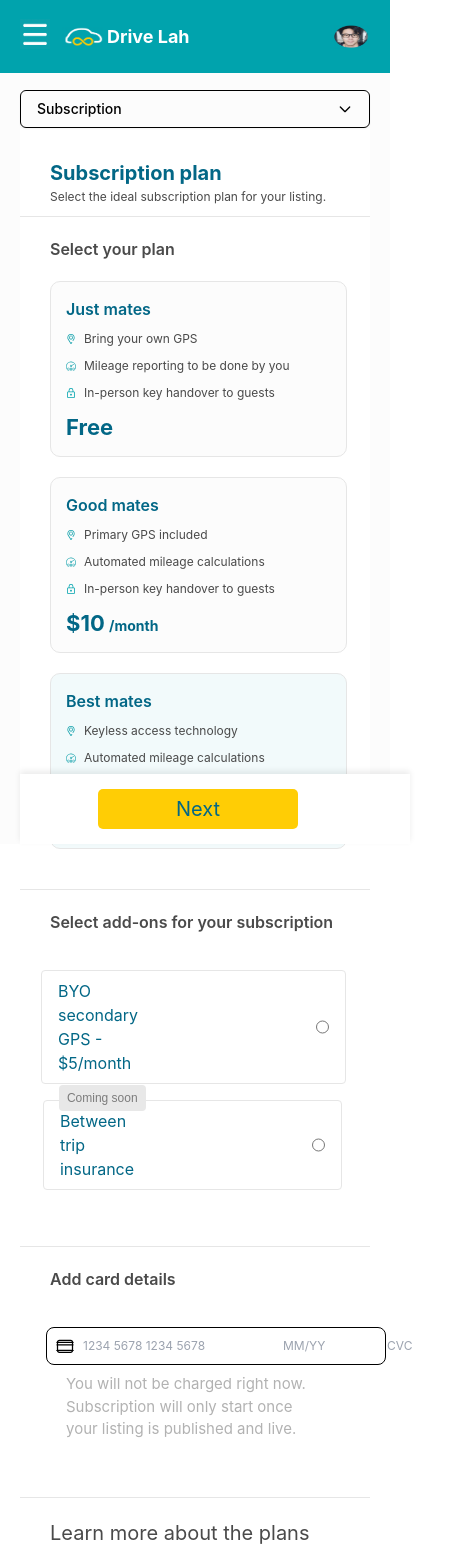
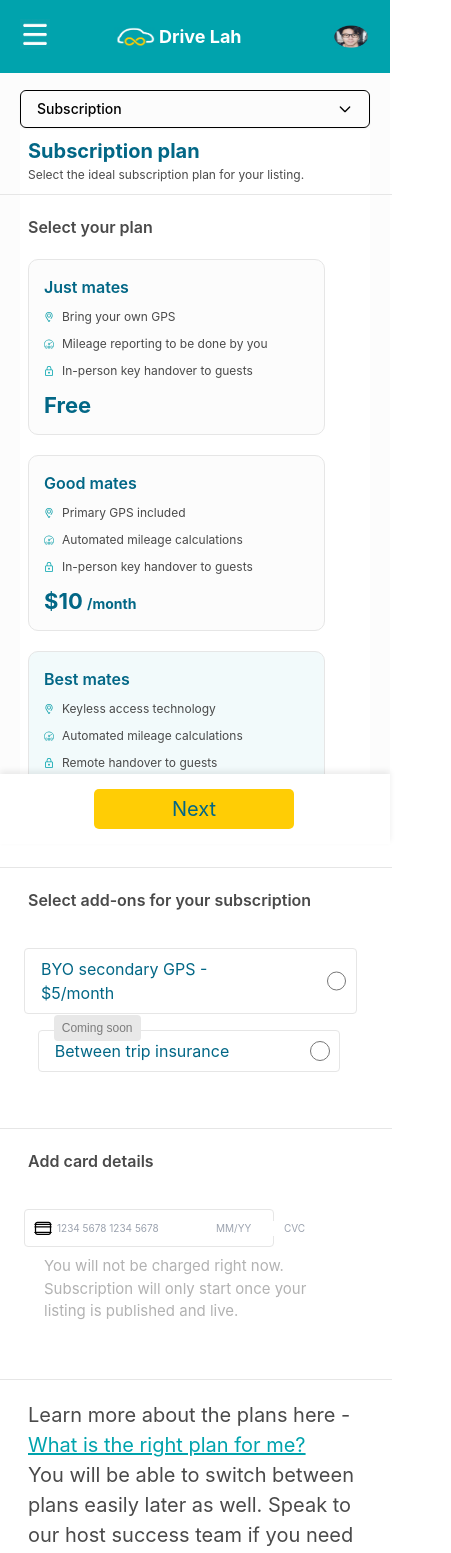
Before and after one commit to vishalmishra2810/drive-lah, a React (Create React App) app: page /subscription in a window 390 px wide. Shown: the top 1553 px of the page, 451 px wide, since content can reach past the window. Built offline with nearby package versions, Linux system fonts and the light colour scheme.

Commit message:
responsive changes

```diff
--- a/src/component/deviceManagement/device/device.form.tsx
+++ b/src/component/deviceManagement/device/device.form.tsx
@@ -4,7 +4,7 @@ const DeviceForm = () => {
   const [isOwnDevice, setIsOwnDevice] = useState(false);
 
   return (
-    <div className=" max-w-4xl mx-auto bg-white ">
+    <div className=" max-w-4xl mx-auto px-[30px] bg-white ">
       <div className="grid md:grid-cols-2 grid-cols-1 gap-6">
         <div className=''>
           <label className="block text-[#4A4A4A] text-[16px] opacity-100 mb-2">Device type</label>
--- a/src/component/deviceManagement/index.tsx
+++ b/src/component/deviceManagement/index.tsx
@@ -4,16 +4,16 @@ import DeviceForm from "./device/device.form";
 const DeviceManagementComponent = () => {
     return (
         <div className="bg-[#FFFFFF] rounded-[10px] pt-[20px]">
-            <h1 className="text-[#026786] text-[20px] font-bold">Device management</h1>
-            <p className="text-[#4A4A4A] text-[12px] font-regular">Add details of the device, if any already installed on your car. If none, then continue to next step.</p>
-            <div className="w-[calc(100% + 60px)] h-[1px] bg-[#E6E6E6] mt-[10px] mx-[-30px]"></div>
-            <p className="text-[#4A4A4A] text-[22px] font-semibold my-[20px] opacity-100">Device 1</p>
+            <h1 className="text-[#026786] px-[30px] text-[20px] font-bold">Device management</h1>
+            <p className="text-[#4A4A4A] px-[30px] text-[12px] font-regular">Add details of the device, if any already installed on your car. If none, then continue to next step.</p>
+            <div className="w-[calc(100% + 60px)] h-[1px] px-[30px] bg-[#E6E6E6] mt-[10px]"></div>
+            <p className="text-[#4A4A4A] px-[30px] text-[22px] font-semibold my-[20px] opacity-100">Device 1</p>
             <DeviceForm/>
-            <p className="text-[#4A4A4A] text-[22px] font-semibold my-[20px] opacity-100">Device 2</p>
+            <p className="text-[#4A4A4A] px-[30px] text-[22px] font-semibold my-[20px] opacity-100">Device 2</p>
             <DeviceForm/>
-            <p className="text-[#4A4A4A] text-[22px] font-semibold my-[20px] opacity-100">Device 3</p>
+            <p className="text-[#4A4A4A] px-[30px] text-[22px] font-semibold my-[20px] opacity-100">Device 3</p>
             <DeviceForm/>
-            <p className="text-[#4A4A4A] text-[22px] font-semibold my-[20px] opacity-100">Device 4</p>
+            <p className="text-[#4A4A4A] px-[30px] text-[22px] font-semibold my-[20px] opacity-100">Device 4</p>
             <DeviceForm/>
             </div>
     )
--- a/src/component/footer/footer.tsx
+++ b/src/component/footer/footer.tsx
@@ -1,6 +1,6 @@
 const Footer = () => {
    return (
-      <div className="h-[70px] w-full flex justify-end pr-28 items-center bg-[#FFFFFF] fixed bottom-0 shadow-[0px_-3px_6px_#00000014]">
+      <div className="h-[70px] w-full flex justify-end pr-24 items-center bg-[#FFFFFF] fixed bottom-0 left-0 right-0 shadow-[0px_-3px_6px_#00000014]">
          <button className="bg-[#FFCD05] text-[#026786] text-[20px] opacity-100 rounded-[5px] w-[200px] h-[40px]">Next</button>
       </div>
    )
--- a/src/component/header/header.tsx
+++ b/src/component/header/header.tsx
@@ -12,7 +12,7 @@ const Header = () => {
     return (
         <div className="flex justify-between items-center h-[73px] bg-[#00A3AD] fixed top-0 left-0 right-0 z-50 px-[20px] md:px-[30px]">
             {/* Left side: Hamburger + Logo */}
-            <div className="flex items-center gap-3">
+            <div className="flex items-center gap-16 md:gap-3">
                 {/* Hamburger menu for mobile */}
                 <div className="md:hidden">
                     <button onClick={toggleMenu}>
--- a/src/component/sidebar/sidebar.tsx
+++ b/src/component/sidebar/sidebar.tsx
@@ -9,6 +9,8 @@ const Sidebar = () => {
         // Navigate to the path appended by the item ID
         navigate(`${item.path}`);
     };
+
+    console.log('navigate', navigate)
 
     return (
         <div className="h-screen md:ml-[200px] mt-10 cursor-pointer">
--- a/src/component/subscriptionPlan/index.tsx
+++ b/src/component/subscriptionPlan/index.tsx
@@ -4,7 +4,7 @@ import RadioButton from "./subscription/radio-button";
 
 const SubscriptionPlanComponent = () => {
     return (
-        <div className="bg-[#FFFFFF] rounded-[10px] p-[30px] mb-[60px]">
+        <div className="bg-[#FFFFFF] rounded-[10px] md:p-[30px] p-[8px] mb-[60px]">
             <h1 className="text-[#026786] text-[20px] font-bold">Subscription plan</h1>
             <p className="text-[#4A4A4A] text-[12px] font-regular">Select the ideal subscription plan for your listing.</p>
             <div className="w-[calc(100% + 60px)] h-[1px] bg-[#E6E6E6] mt-[10px] mx-[-30px]"></div>
--- a/src/component/subscriptionPlan/subscription/card-details.tsx
+++ b/src/component/subscriptionPlan/subscription/card-details.tsx
@@ -3,7 +3,7 @@ import React from 'react';
 const CardInput = () => {
   return (
     <div className="w-full max-w-lg p-4 bg-blue-50 rounded-lg">
-      <div className="flex ml-[-20px] w-[340px] items-center border border-gray-300 rounded-lg p-2 space-x-2">
+      <div className="flex ml-[-20px] border border-[#E6E6E6] rounded-[4px] md:w-[340px] w-[250px] opacity-100 items-center border-gray-300 p-2 space-x-1">
         <span className="text-gray-400">
           <svg
             xmlns="http://www.w3.org/2000/svg"
@@ -25,26 +25,50 @@ const CardInput = () => {
         <input
           type="text"
           placeholder="1234 5678 1234 5678"
-          className="flex-1 outline-none border-none text-[12px] bg-transparent text-gray-600"
+          className="flex-1 outline-none border-none md:text-[12px] text-[10px] bg-transparent text-gray-600"
+          maxLength={16}  // Limit the input to 16 digits
+          pattern="\d{16}"  // Regex to ensure 16 digits
+          title="Please enter exactly 16 digits."
+          required
+          onInput={(e: any) => {
+            e.target.value = e.target.value.replace(/[^0-9]/g, '');  // Remove any non-numeric characters
+          }}
         />
+
+
 
         <input
           type="text"
           placeholder="MM/YY"
-          className="w-24 outline-none border-none bg-transparent text-[12px] text-gray-600"
+          className="w-16 outline-none border-none bg-transparent md:text-[12px] text-[10px] text-gray-600"
+          pattern="^(0[1-9]|1[0-2])\/(2[0-4]|[0-1][0-9])$"  // Regex for MM/YY
+          title="Please enter a valid date in MM/YY format (01/23 - 12/24)"
+          required
+          maxLength={5}  // Limit to 5 characters including '/'
+          onInput={(e: any) => {
+            // Remove any non-numeric characters except '/'
+            e.target.value = e.target.value.replace(/[^0-9\/]/g, '');
+          }}
         />
+
 
         {/* CVC Input */}
         <input
           type="text"
           placeholder="CVC"
-          className="w-16 outline-none border-none text-[12px] bg-transparent text-gray-600"
+          className="w-8 outline-none border-none md:text-[12px] text-[10px] bg-transparent text-gray-600"
+          maxLength={3}  // Limit the input to 3 characters
+          onInput={(e: any) => {
+            // Remove any non-numeric characters
+            e.target.value = e.target.value.replace(/[^0-9]/g, '');
+          }}
         />
+
       </div>
 
       <p className="mt-2 tracking-normal text-[#B2B2B2] opacity-100 text-[15px] whitespace-normal md:whitespace-nowrap">
-    You will not be charged right now. Subscription will only start once your listing is published and live.
-</p>
+        You will not be charged right now. Subscription will only start once your listing is published and live.
+      </p>
 
     </div>
   );
--- a/src/component/subscriptionPlan/subscription/radio-button.tsx
+++ b/src/component/subscriptionPlan/subscription/radio-button.tsx
@@ -9,7 +9,7 @@ const RadioButton = () => {
       <div className="flex ml-[-20px] items-center space-x-2">
         <label
           htmlFor="option1"
-          className={`pl-4 pr-[200px] py-2 border border-[#E6E6E6] rounded-[4px] opacity-100 cursor-pointer ${
+          className={`pl-4 md:pr-[200px] pr-[80px] py-2 border border-[#E6E6E6] rounded-[4px] opacity-100 cursor-pointer ${
             selectedOption === 'option1' ? 'border-blue-600 text-blue-600' : 'border-gray-300 text-gray-600'
           }`}
         >
@@ -32,7 +32,7 @@ const RadioButton = () => {
         </span>
         <label
           htmlFor="option2"
-          className={`pl-4 pr-[200px] py-2 border border-[#E6E6E6] rounded-[4px] opacity-100 cursor-pointer ${
+          className={`pl-4 md:pr-[200px] pr-[110px] py-2 border border-[#E6E6E6] rounded-[4px] opacity-100 cursor-pointer ${
             selectedOption === 'option2' ? 'border-blue-600 text-blue-600' : 'border-gray-300 text-gray-600'
           }`}
         >
```
